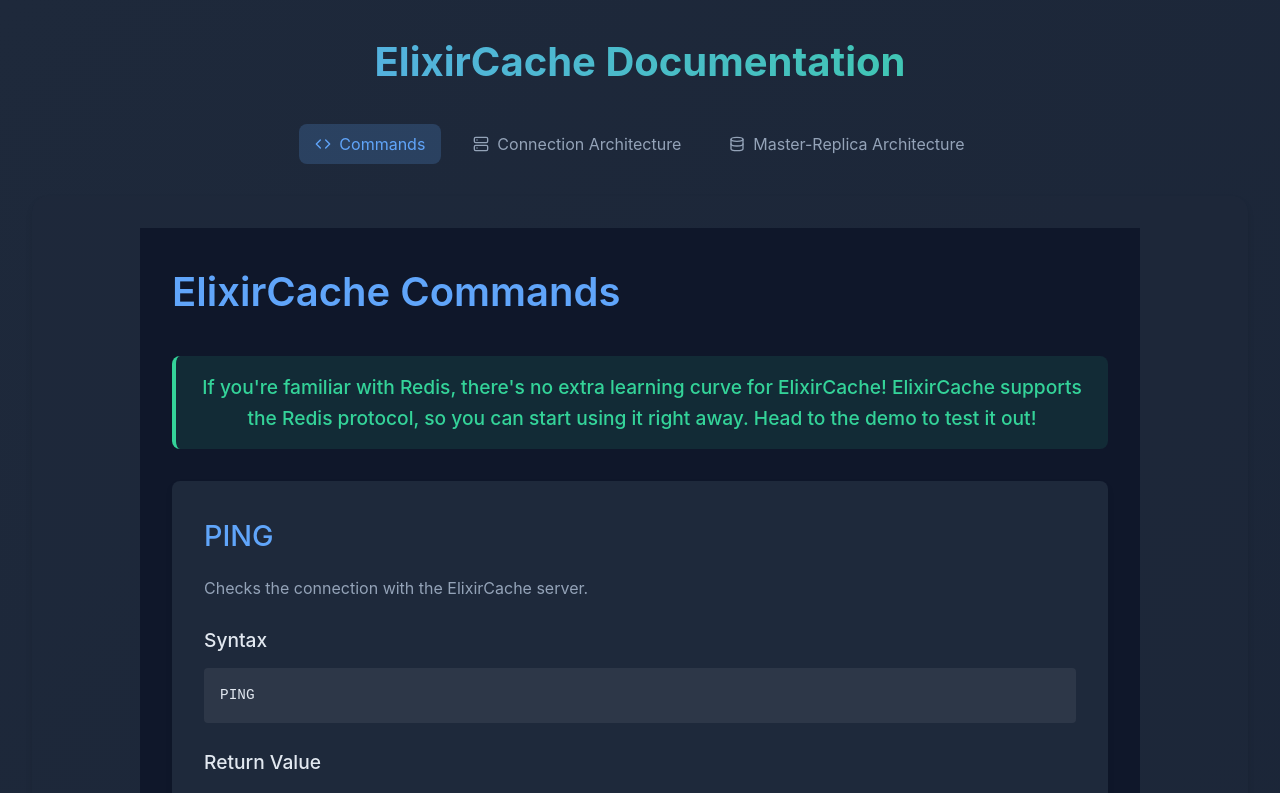
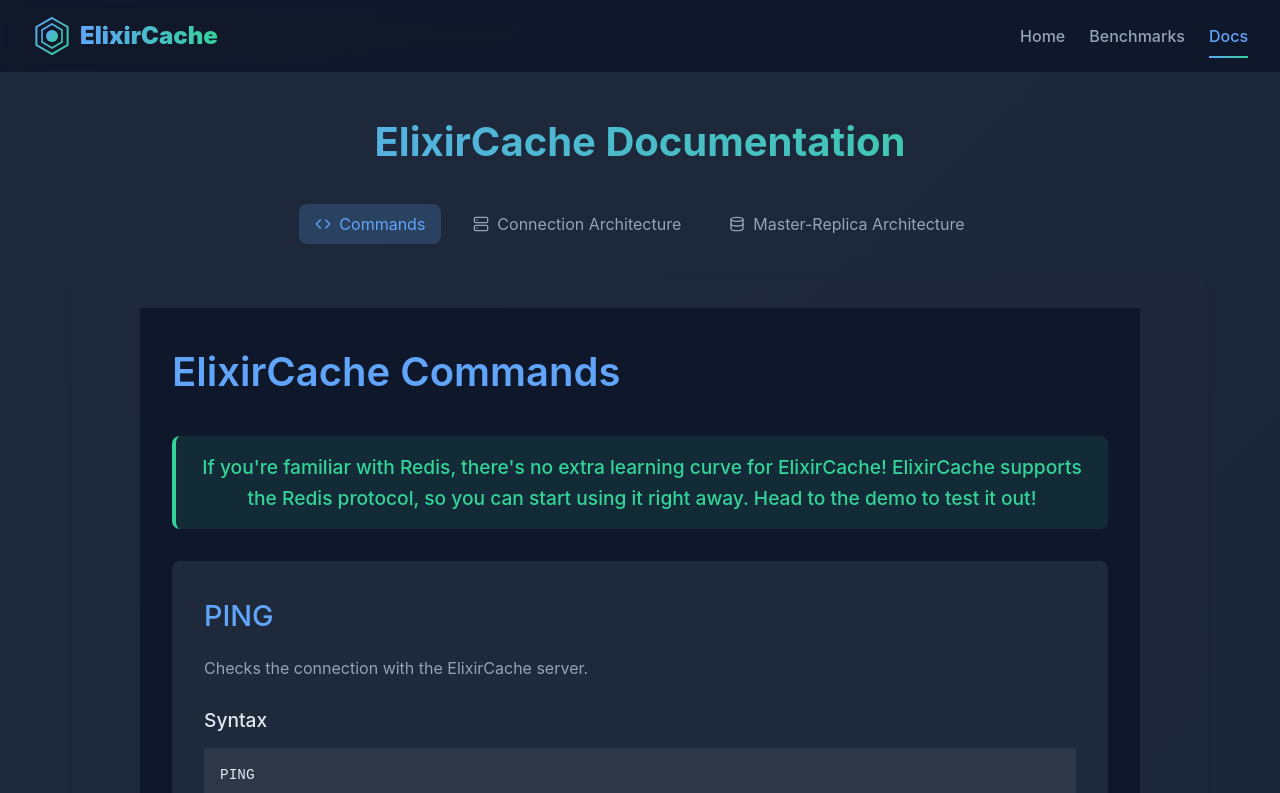
Before and after one commit to ProgMastermind/ElixirCache-Frontend, a React (Vite) app: page /documentation in a window 1280 px wide. Shown: the top 793 px of the page. Built offline with nearby package versions, Linux system fonts and the light colour scheme.

Commit message:
added consistent navbar

```diff
--- a/package.json
+++ b/package.json
@@ -15,6 +15,7 @@
     "@emotion/styled": "^11.13.0",
     "@mui/icons-material": "^6.1.1",
     "@mui/material": "^6.1.1",
+    "@vercel/analytics": "^1.3.1",
     "animejs": "^3.2.2",
     "framer-motion": "^11.11.1",
     "gsap": "^3.12.5",
--- a/src/App.jsx
+++ b/src/App.jsx
@@ -5,6 +5,7 @@
 import DocumentationPage from './Documentation';
 import BenchmarkPage from './BenchMarkPage';
 import { HelmetProvider } from 'react-helmet-async';
+import { Analytics } from '@vercel/analytics/react';
 
 const App = () => {
   return (
@@ -16,6 +17,7 @@
           <Route path="/documentation" element={<DocumentationPage />} />
           <Route path="/benchmarks" element={<BenchmarkPage />} />
         </Routes>
+        <Analytics />
       </Router>
     </HelmetProvider>
   );
--- a/src/BenchMarkPage.jsx
+++ b/src/BenchMarkPage.jsx
@@ -1,8 +1,13 @@
 import React from 'react';
+import { Link } from 'react-router-dom';
 import styled from 'styled-components';
 import { motion } from 'framer-motion';
 import { LineChart, Line, XAxis, YAxis, CartesianGrid, Tooltip, Legend, ResponsiveContainer } from 'recharts';
 import { FiCpu, FiUsers, FiLayers, FiBox, FiRepeat, FiCheckCircle } from 'react-icons/fi';
+
+// Custom wrapper components to suppress warnings
+const CustomXAxis = ({ children, ...props }) => <XAxis {...props}>{children}</XAxis>;
+const CustomYAxis = ({ children, ...props }) => <YAxis {...props}>{children}</YAxis>;
 
 const BenchmarkPageWrapper = styled.div`
   background: linear-gradient(135deg, #0f172a 0%, #1e293b 100%);
@@ -12,10 +17,95 @@
   font-family: 'Inter', sans-serif;
 `;
 
+const NavBar = styled.nav`
+  display: flex;
+  justify-content: space-between;
+  align-items: center;
+  padding: 1rem 2rem;
+  background: rgba(15, 23, 42, 0.9);
+  backdrop-filter: blur(10px);
+  position: fixed;
+  top: 0;
+  left: 0;
+  right: 0;
+  z-index: 1000;
+`;
+
+const Logo = styled(Link)`
+  font-size: 1.5rem;
+  font-weight: 700;
+  color: #60a5fa;
+  text-decoration: none;
+  display: flex;
+  align-items: center;
+  gap: 0.5rem;
+`;
+
+const SmallLogo = styled.div`
+  width: 40px;
+  height: 40px;
+`;
+
+const LogoSVG = styled.svg`
+  width: 100%;
+  height: 100%;
+`;
+
+const LogoText = styled.span`
+  background: linear-gradient(to right, #60a5fa, #34d399);
+  -webkit-background-clip: text;
+  -webkit-text-fill-color: transparent;
+  font-size: 1.5rem;
+  font-weight: 900;
+`;
+
+const NavLinks = styled.div`
+  display: flex;
+  gap: 1.5rem;
+`;
+
+const NavLink = styled(Link)`
+  color: #94a3b8;
+  text-decoration: none;
+  font-weight: 500;
+  font-size: 1rem;
+  transition: all 0.3s ease;
+  position: relative;
+  padding: 0.5rem 0;
+
+  &:hover {
+    color: #60a5fa;
+  }
+
+  &::after {
+    content: '';
+    position: absolute;
+    bottom: -2px;
+    left: 0;
+    width: 100%;
+    height: 2px;
+    background: linear-gradient(to right, #60a5fa, #34d399);
+    transform: scaleX(0);
+    transition: transform 0.3s ease;
+  }
+
+  &:hover::after {
+    transform: scaleX(1);
+  }
+
+  &.active {
+    color: #60a5fa;
+  }
+
+  &.active::after {
+    transform: scaleX(1);
+  }
+`;
+
 const BenchmarkContainer = styled.div`
   max-width: 1200px;
   margin: 0 auto;
-  padding: 4rem 2rem;
+  padding: 7rem 2rem 4rem;
 `;
 
 const SectionTitle = styled(motion.h2)`
@@ -181,6 +271,39 @@
 
   return (
     <BenchmarkPageWrapper>
+      <NavBar>
+        <Logo to="/">
+          <SmallLogo>
+            <LogoSVG viewBox="0 0 200 200">
+              <defs>
+                <linearGradient id="smallLogoGradient" x1="0%" y1="0%" x2="100%" y2="100%">
+                  <stop offset="0%" stopColor="#60a5fa" />
+                  <stop offset="100%" stopColor="#34d399" />
+                </linearGradient>
+              </defs>
+              <path
+                d="M100,10 L178,55 L178,145 L100,190 L22,145 L22,55 Z"
+                fill="none"
+                stroke="url(#smallLogoGradient)"
+                strokeWidth="10"
+              />
+              <path
+                d="M100,40 L150,70 L150,130 L100,160 L50,130 L50,70 Z"
+                fill="none"
+                stroke="url(#smallLogoGradient)"
+                strokeWidth="8"
+              />
+              <circle cx="100" cy="100" r="30" fill="url(#smallLogoGradient)" />
+            </LogoSVG>
+          </SmallLogo>
+          <LogoText>ElixirCache</LogoText>
+        </Logo>
+        <NavLinks>
+          <NavLink to="/">Home</NavLink>
+          <NavLink to="/benchmarks" className="active">Benchmarks</NavLink>
+          <NavLink to="/documentation">Docs</NavLink>
+        </NavLinks>
+      </NavBar>
       <BenchmarkContainer>
         <SectionTitle
           initial={{ opacity: 0, y: 20 }}
@@ -221,8 +344,13 @@
             <ResponsiveContainer width="100%" height={300}>
               <LineChart data={latencyData} {...chartConfig}>
                 <CartesianGrid strokeDasharray="3 3" stroke="#2d3748" />
-                <XAxis dataKey="name" stroke="#94a3b8" />
-                <YAxis stroke="#94a3b8" />
+                <CustomXAxis
+                  dataKey="name"
+                  stroke="#94a3b8"
+                />
+                <CustomYAxis
+                  stroke="#94a3b8"
+                />
                 <Tooltip contentStyle={{ background: '#1e293b', border: 'none' }} />
                 <Legend />
                 <Line type="monotone" dataKey="Sets" stroke="#60a5fa" />
--- a/src/Documentation.jsx
+++ b/src/Documentation.jsx
@@ -1,4 +1,5 @@
 import React, { useState } from 'react';
+import { Link } from 'react-router-dom';
 import styled from 'styled-components';
 import { motion, AnimatePresence } from 'framer-motion';
 import { FiCode, FiServer, FiDatabase } from 'react-icons/fi';
@@ -10,7 +11,98 @@
   background: linear-gradient(135deg, #1e293b 0%, #0f172a 100%);
   min-height: 100vh;
   color: #f3f4f6;
-  padding: 2rem;
+`;
+
+const NavBar = styled.nav`
+  display: flex;
+  justify-content: space-between;
+  align-items: center;
+  padding: 1rem 2rem;
+  background: rgba(15, 23, 42, 0.9);
+  backdrop-filter: blur(10px);
+  position: fixed;
+  top: 0;
+  left: 0;
+  right: 0;
+  z-index: 1000;
+`;
+
+const Logo = styled(Link)`
+  font-size: 1.5rem;
+  font-weight: 700;
+  color: #60a5fa;
+  text-decoration: none;
+  display: flex;
+  align-items: center;
+  gap: 0.5rem;
+`;
+
+const SmallLogo = styled.div`
+  width: 40px;
+  height: 40px;
+`;
+
+const LogoSVG = styled.svg`
+  width: 100%;
+  height: 100%;
+`;
+
+const LogoText = styled.span`
+  background: linear-gradient(to right, #60a5fa, #34d399);
+  -webkit-background-clip: text;
+  -webkit-text-fill-color: transparent;
+  font-size: 1.5rem;
+  font-weight: 900;
+`;
+
+const NavLinks = styled.div`
+  display: flex;
+  gap: 1.5rem;
+`;
+
+const NavLink = styled(Link)`
+  color: #94a3b8;
+  text-decoration: none;
+  font-weight: 500;
+  font-size: 1rem;
+  transition: all 0.3s ease;
+  position: relative;
+  padding: 0.5rem 0;
+
+  &:hover {
+    color: #60a5fa;
+  }
+
+  &::after {
+    content: '';
+    position: absolute;
+    bottom: -2px;
+    left: 0;
+    width: 100%;
+    height: 2px;
+    background: linear-gradient(to right, #60a5fa, #34d399);
+    transform: scaleX(0);
+    transition: transform 0.3s ease;
+  }
+
+  &:hover::after {
+    transform: scaleX(1);
+  }
+
+  &.active {
+    color: #60a5fa;
+  }
+
+  &.active::after {
+    transform: scaleX(1);
+  }
+`;
+
+const ContentWrapper = styled.div`
+  padding-top: 5rem;
+  padding: 7rem 2rem 2rem;
+  max-width: 1200px;
+  margin: 0 auto;
 `;
 
 const Title = styled.h1`
@@ -66,6 +158,40 @@
 
   return (
     <DocumentationContainer>
+      <NavBar>
+        <Logo to="/">
+          <SmallLogo>
+            <LogoSVG viewBox="0 0 200 200">
+              <defs>
+                <linearGradient id="smallLogoGradient" x1="0%" y1="0%" x2="100%" y2="100%">
+                  <stop offset="0%" stopColor="#60a5fa" />
+                  <stop offset="100%" stopColor="#34d399" />
+                </linearGradient>
+              </defs>
+              <path
+                d="M100,10 L178,55 L178,145 L100,190 L22,145 L22,55 Z"
+                fill="none"
+                stroke="url(#smallLogoGradient)"
+                strokeWidth="10"
+              />
+              <path
+                d="M100,40 L150,70 L150,130 L100,160 L50,130 L50,70 Z"
+                fill="none"
+                stroke="url(#smallLogoGradient)"
+                strokeWidth="8"
+              />
+              <circle cx="100" cy="100" r="30" fill="url(#smallLogoGradient)" />
+            </LogoSVG>
+          </SmallLogo>
+          <LogoText>ElixirCache</LogoText>
+        </Logo>
+        <NavLinks>
+          <NavLink to="/">Home</NavLink>
+          <NavLink to="/benchmarks">Benchmarks</NavLink>
+          <NavLink to="/documentation" className="active">Docs</NavLink>
+        </NavLinks>
+      </NavBar>
+      <ContentWrapper>
         <Title>ElixirCache Documentation</Title>
         <TabContainer>
           <Tab
@@ -104,6 +230,7 @@
             {tabContent[activeTab]}
           </ContentContainer>
         </AnimatePresence>
+      </ContentWrapper>
     </DocumentationContainer>
   );
 };
--- a/src/EnhancedRedisCLI.jsx
+++ b/src/EnhancedRedisCLI.jsx
@@ -1,9 +1,9 @@
 import React, { useState, useRef, useEffect } from 'react';
-import styled, { ThemeProvider, createGlobalStyle, keyframes, css } from 'styled-components';
+import styled, { ThemeProvider, createGlobalStyle, keyframes } from 'styled-components';
 import { motion } from 'framer-motion';
 import {
   FiZap, FiServer, FiDatabase, FiCloud, FiCloudOff,
-  FiCpu, FiLayers, FiSend, FiPower, FiMoon, FiSun
+  FiCpu, FiLayers, FiSend, FiPower, FiArrowLeft
 } from 'react-icons/fi';
 
 const GlobalStyle = createGlobalStyle`
@@ -17,22 +17,7 @@
   }
 `;
 
-const lightTheme = {
-  colors: {
-    primary: '#3B82F6',
-    secondary: '#10B981',
-    background: '#F3F4F6',
-    paper: '#FFFFFF',
-    text: '#1F2937',
-    error: '#EF4444',
-    success: '#10B981',
-    heading: 'linear-gradient(to right, #3B82F6, #10B981)',
-    button: 'linear-gradient(to right, #3B82F6, #10B981)',
-    connectionBar: '#D1D5DB',
-  },
-};
-
-const darkTheme = {
+const theme = {
   colors: {
     primary: '#60A5FA',
     secondary: '#34D399',
@@ -76,12 +61,17 @@
   background-size: 200% 200%;
 `;
 
-const ThemeToggle = styled.button`
-  background: none;
-  border: none;
+const BackLink = styled.a`
   color: ${props => props.theme.colors.text};
-  cursor: pointer;
-  font-size: 1.5rem;
+  text-decoration: none;
+  font-size: 0.9rem;
+  display: flex;
+  align-items: center;
+  gap: 0.5rem;
+
+  &:hover {
+    color: ${props => props.theme.colors.primary};
+  }
 `;
 
 const ReplicationProgress = styled.div`
@@ -284,7 +274,6 @@
 `;
 
 const EnhancedRedisCLI = () => {
-  const [darkMode, setDarkMode] = useState(true);
   const [masterConnected, setMasterConnected] = useState(false);
   const [slaveConnected, setSlaveConnected] = useState(false);
   const [masterOutput, setMasterOutput] = useState([]);
@@ -330,7 +319,6 @@
 
   const handleMasterConnect = () => {
     masterWs.current = new WebSocket('wss://elixircache.gigalixirapp.com/ws/master');
-    // masterWs.current = new WebSocket('ws://localhost:3001/ws/master');
     masterWs.current.onopen = () => {
       setMasterConnected(true);
       setMasterOutput(prev => [...prev, '> Connected to Redis Master']);
@@ -471,6 +459,7 @@
     setSlaveInput('');
   };
 
+
   const renderInstance = (instance) => (
     <InstanceCard
       key={instance.type}
@@ -515,14 +504,14 @@
   );
 
   return (
-    <ThemeProvider theme={darkMode ? darkTheme : lightTheme}>
+    <ThemeProvider theme={theme}>
       <GlobalStyle />
       <AppContainer>
         <Header>
           <Title>ElixirCache Replication Demo</Title>
-          <ThemeToggle onClick={() => setDarkMode(!darkMode)}>
-            {darkMode ? <FiSun /> : <FiMoon />}
-          </ThemeToggle>
+          <BackLink href="/">
+            <FiArrowLeft /> Back to Home
+          </BackLink>
         </Header>
         <ReplicationProgress>
           <ProgressTitle>Replication Handshake Process</ProgressTitle>
```
Also changed, not shown: 1 other file (tests, documents, lock files or other folders). Lines whose indentation alone changed are shown as unchanged.
